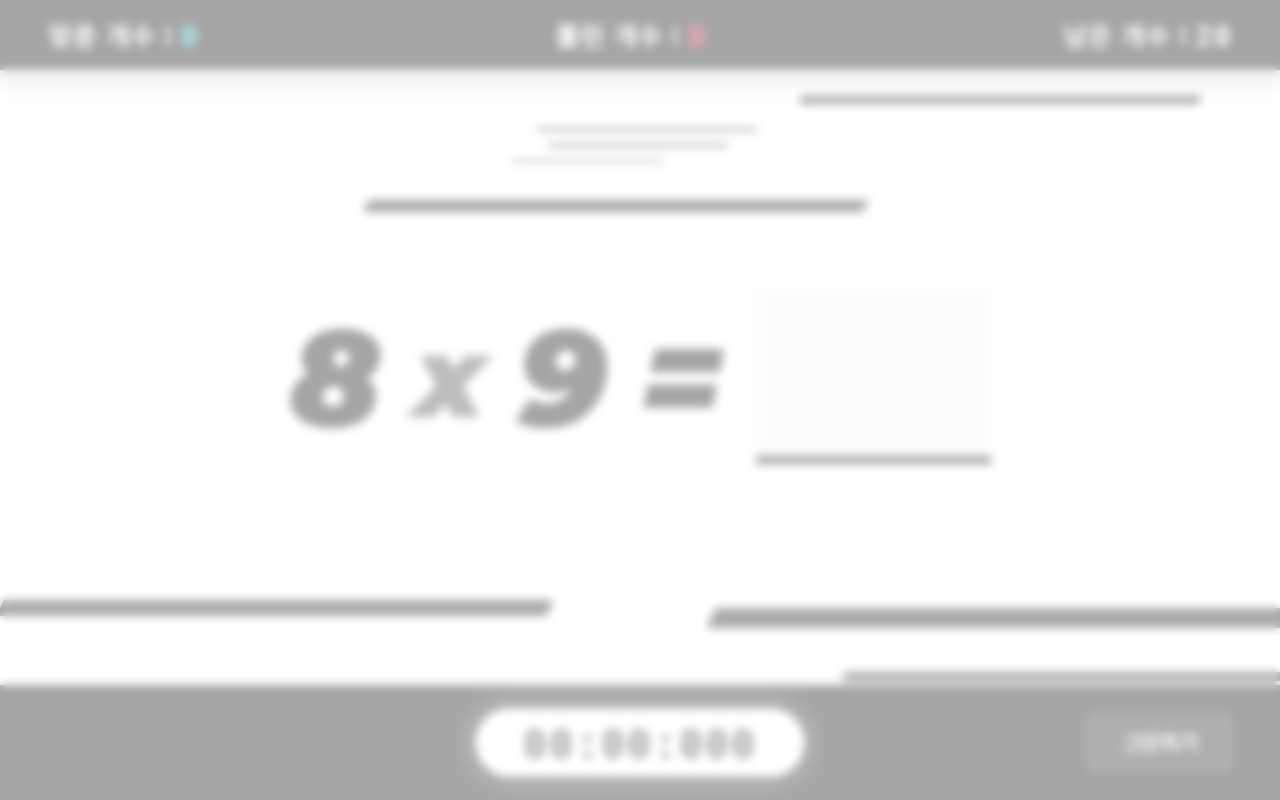
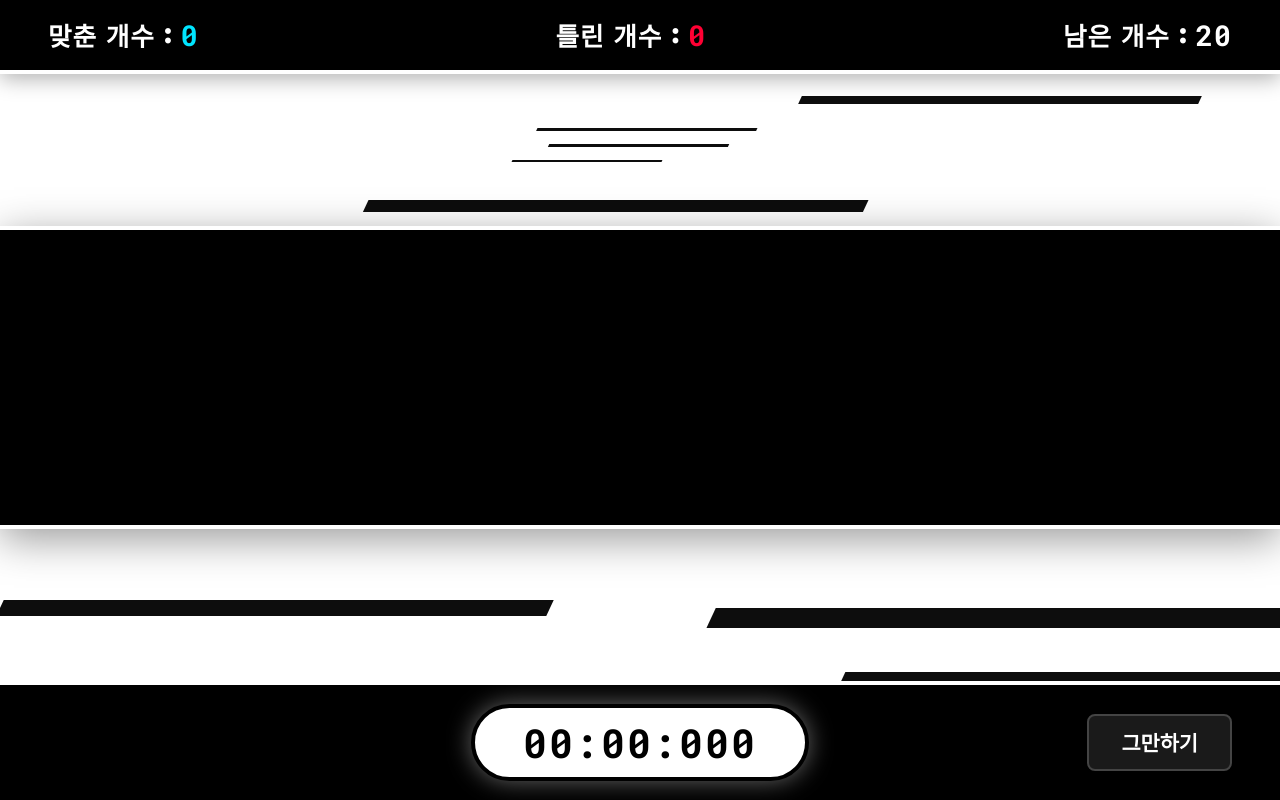
Before and after one commit to Uranium10/typo99, a React (Vite) app: page / in a window 1280 px wide. Both pictures are taken after a click on the button "시작하기". Built offline with nearby package versions, Linux system fonts and the light colour scheme.

Commit message:
Style start countdown on top of solid black strip without text shadow

```diff
--- a/src/App.css
+++ b/src/App.css
@@ -920,24 +920,33 @@
 /* 3-2-1-GO Countdown Overlay */
 .countdown-overlay {
   position: absolute;
-  inset: 0;
+  top: 25%;
+  left: 0;
+  width: 100%;
+  height: 50%;
   display: flex;
   align-items: center;
   justify-content: center;
-  background: rgba(255, 255, 255, 0.65);
-  backdrop-filter: blur(5px);
+  background: #000000;
   z-index: 100;
+  border-top: 4px solid #ffffff;
+  border-bottom: 4px solid #ffffff;
+  box-shadow: 0 10px 40px rgba(0, 0, 0, 0.4);
 }
 
 .countdown-text {
   font-family: var(--font-en);
-  font-size: 14rem;
+  font-size: 15rem;
   font-weight: 900;
   font-style: italic;
-  color: #000;
-  text-shadow: 12px 12px 0px rgba(0, 0, 0, 0.15), 0 0 50px var(--accent-cyan);
+  color: #ffffff;
+  text-shadow: none;
   animation: countdown-slam 0.9s cubic-bezier(0.16, 1, 0.3, 1) forwards;
   letter-spacing: -4px;
+}
+
+.countdown-text.go {
+  color: var(--accent-cyan);
 }
 
 @keyframes countdown-slam {
--- a/src/components/GameScreen.jsx
+++ b/src/components/GameScreen.jsx
@@ -206,14 +206,6 @@ export default function GameScreen({ onGameOver, onQuit }) {
 
   return (
     <div className={`game-screen ${shake ? 'shake-active' : ''}`}>
-      {countdown !== null && (
-        <div className="countdown-overlay">
-          <span key={countdown} className="countdown-text">
-            {countdown}
-          </span>
-        </div>
-      )}
-
       {/* Hidden input to capture keyboard */}
       <input
         ref={inputRef}
@@ -240,6 +232,14 @@ export default function GameScreen({ onGameOver, onQuit }) {
 
       {/* Center Equation Area */}
       <div className="game-board" onClick={() => inputRef.current && inputRef.current.focus()}>
+        {countdown !== null && (
+          <div className="countdown-overlay">
+            <span key={countdown} className={`countdown-text ${countdown === 'GO!' ? 'go' : ''}`}>
+              {countdown}
+            </span>
+          </div>
+        )}
+
         {/* Feedback Text above equation */}
         <div className="feedback-banner">
           {feedback === 'correct' && <span className="feedback-text correct">정답!</span>}
```
